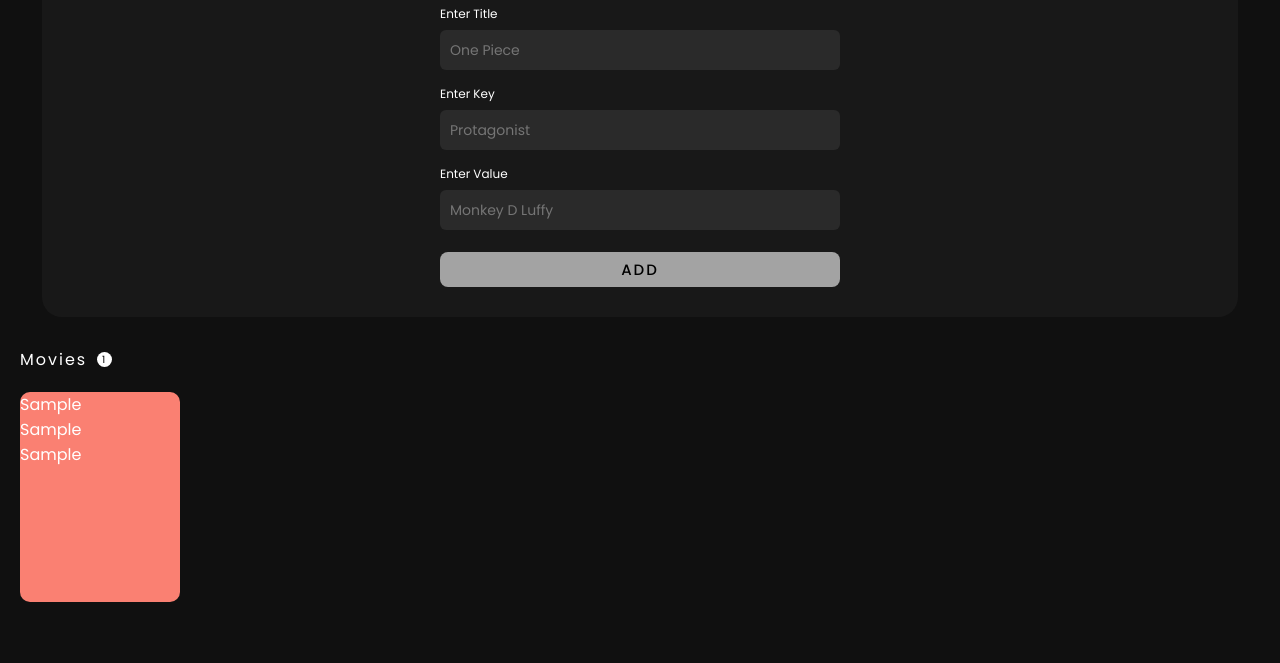
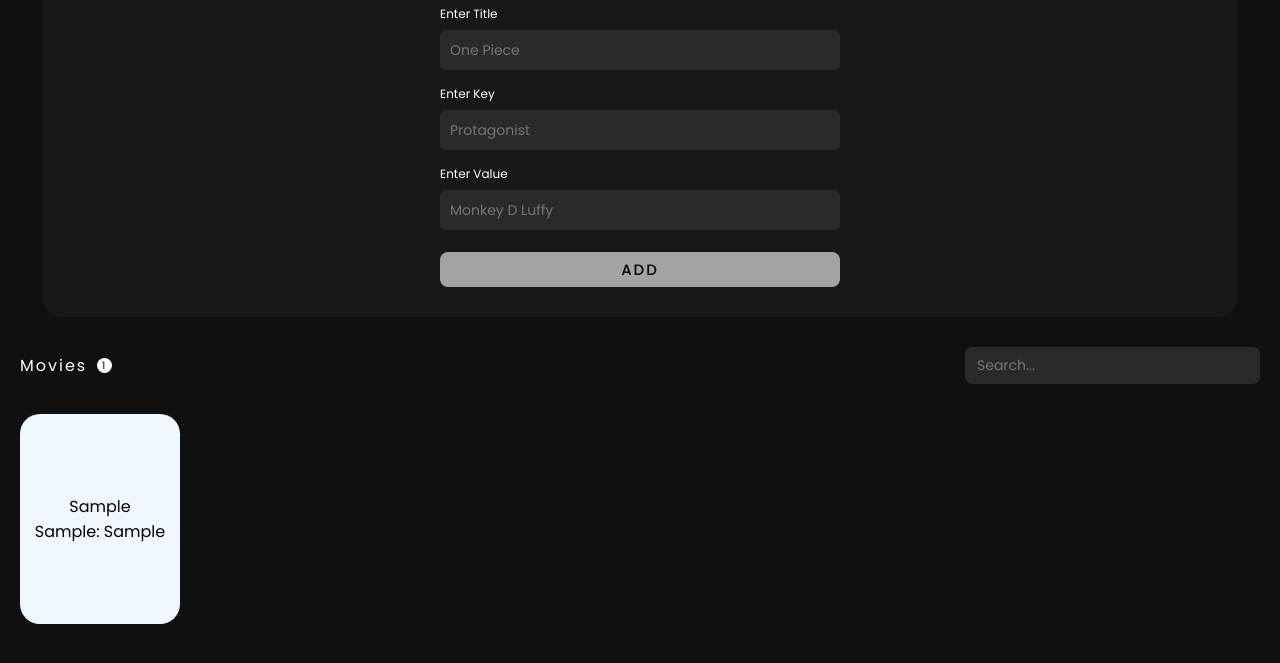
Before and after one commit to MeezanOne/JS217_obj, a plain HTML site: page index.html in a window 1280 px wide. Both pictures are taken after typing "Sample", "Sample", "Sample" into the empty fields and a click on the button "ADD". Shown: the part 135-798 px from the top of the page. Drawn offline with Linux system fonts and the light colour scheme.

Commit message:
added filtering functionalities

```diff
--- a/index.html
+++ b/index.html
@@ -31,7 +31,12 @@
         </div>
 
         <div class="movie_section">
-            <div class="movie_header">Movies</div>
+            <div class="movie_sect_header">
+                <div class="movie_header">Movies</div>
+                <div class="movie_search">
+                    <input id="filter_search" type="text" placeholder="Search...">
+                </div>
+            </div>
             <div class="movie_scroller">
             </div>
         </div>
--- a/object.js
+++ b/object.js
@@ -19,43 +19,60 @@
 const addBtn = document.getElementById('add-btn');
 let movies = []
 
-const renderMovie = (key, value)=>{
+const renderMovie = (filterContent) => {
     const movieSection = document.querySelector('.movie_section');
-    const movieScroller = document.querySelector('.movie_scroller')
-    // movieSection.innerHTML = '';
-    if(movies.length === 0) {
+    const movieScroller = document.querySelector('.movie_scroller');
+
+    if (movies.length === 0) {
         movieSection.classList.remove('visible');
-        return
-    } else{
+        return;
+    } else {
         movieSection.classList.add('visible');
     }
+
     movieScroller.innerHTML = '';
 
-    movies.forEach((movie) => {
+    const filteredMovies = !filterContent
+        ? movies
+        : movies.filter(movie =>
+            movie.info.title.toLowerCase().includes(filterContent.toLowerCase()) // Case-insensitive filter
+        );
+
+    filteredMovies.forEach((movie) => {
         const movieEl = document.createElement('div');
         const movieHeader = document.querySelector('.movie_header');
-        const movieItem = document.createElement('div')
-        movieItem.className = 'movieItems'
+        const movieItem = document.createElement('div');
+        movieItem.className = 'movieItems';
         movieEl.className = 'moviee';
 
         const movieTitle = document.createElement('div');
-        const movieKey = document.createElement('div');
-        const movieValue = document.createElement('div');
+        const movieKeyValue = document.createElement('div');
 
-        movieItem.textContent = `${movies.length}`
+        movieItem.textContent = `${movies.length}`;
+        let text = ``;
+        for (const key in movie.info) {
+            if (key !== 'title') {
+                text = `${key}: ${movie.info[key]}`;
+            }
+        }
+
         movieTitle.textContent = movie.info.title;
-        movieKey.textContent = key;
-        movieValue.textContent = movie.info[key];
+        movieKeyValue.textContent = text;
 
-        movieHeader.append(movieItem)
-
+        movieHeader.append(movieItem);
         movieEl.append(movieTitle);
-        movieEl.append(movieKey);
-        movieEl.append(movieValue);
+        movieEl.append(movieKeyValue);
 
         movieScroller.append(movieEl);
     });
-}
+};
+
+const searchField = document.getElementById("filter_search");
+
+searchField.addEventListener("input", (event) => {
+    renderMovie(event.target.value);
+});
+
 
 const submitHandler = (event) => {
     event.preventDefault();
@@ -79,11 +96,10 @@ const submitHandler = (event) => {
         id: Math.floor(100000 + Math.random() * 900000)
     }
 
-    // console.log(newMovie)
     movies.push(newMovie)
     console.log(movies)
-    renderMovie(key,value);
-    // ✅ Clear input fields properly
+    renderMovie();
+
     titleInp.value = '';
     keyInp.value = '';
     valueInp.value = '';
--- a/style.css
+++ b/style.css
@@ -18,6 +18,7 @@
     gap: 30px;
     background-color: #101010;
     padding: 25px 0px;
+    overflow: hidden;
     color: white;
 }
 .movie_form{
@@ -84,7 +85,7 @@
     display: none;
     align-items: flex-start;
     flex-direction: column;
-    gap: 20px;
+    gap: 30px;
     /* padding: 0 20px; */
     /* background-color: salmon; */
 }
@@ -93,7 +94,7 @@
 }
 .movie_section .movie_header{
     letter-spacing: 2px;
-    padding-left: 20px;
+    /* padding-left: 20px; */
     position: relative;
     display: flex;
     align-items: center;
@@ -113,6 +114,7 @@
 .movie_section .movie_scroller{
     display: flex;
     align-items: center;
+    width: 100%;
     overflow: scroll;
     gap: 20px;
     padding: 0 20px;
@@ -120,6 +122,26 @@
 .moviee{
     min-height: 210px;
     min-width: 160px;
-    border-radius: 10px;
-    background-color: salmon;
+    border-radius: 20px;
+    display: flex;
+    align-items: center;
+    justify-content: center;
+    flex-direction: column;
+    background-color: aliceblue;
+    color: black;
 }
+.movie_sect_header{
+    width: 100%;
+    display: flex;
+    align-items: center;
+    justify-content: space-between;
+    padding: 0 20px;
+}
+.movie_search input{
+    border: none; outline: none;
+    background-color: #2a2a2a;
+    padding: 8px 12px;
+    border-radius: 7px;
+    font-size: 14px;
+    color: white;
+}
```
